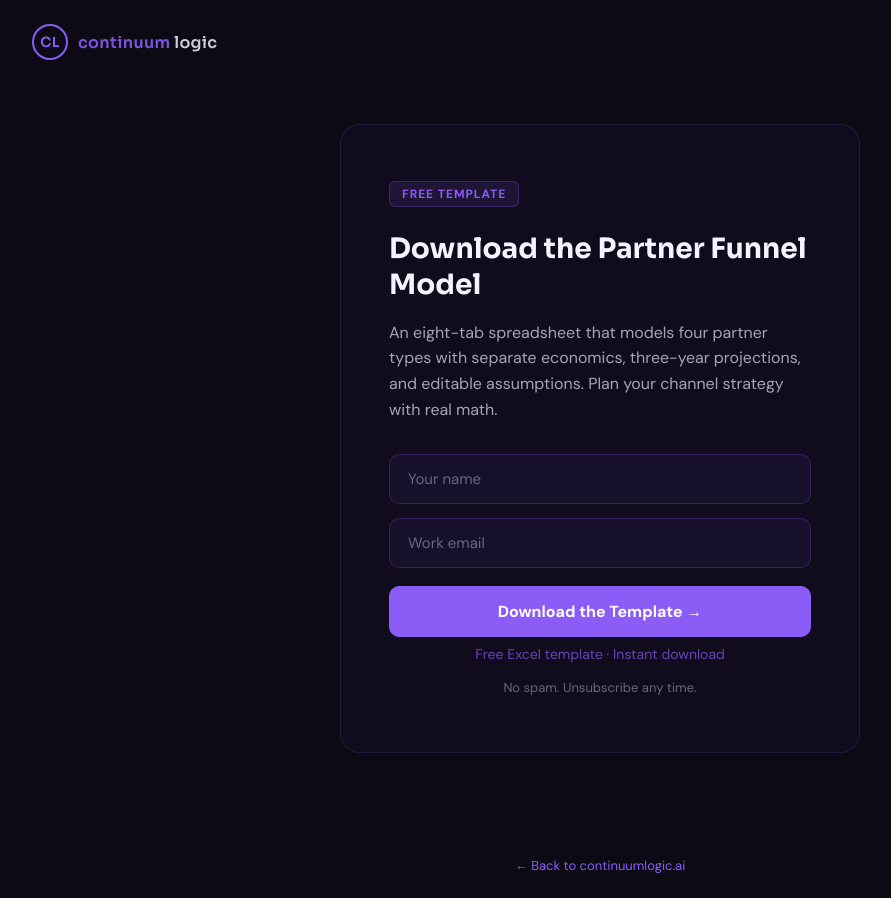
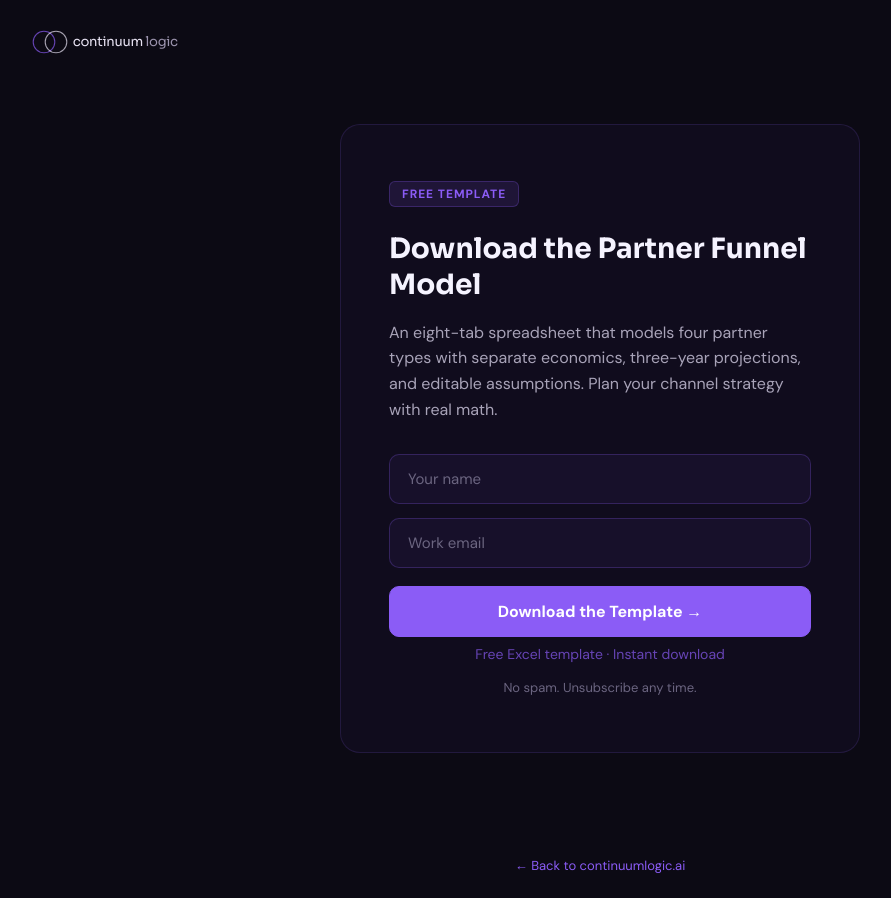
Before and after one commit to kpronek/continuumlogic-downloads, a website: page public/partner-funnel-model/index.html in a window 1280 px wide. Shown: the whole page, without its empty margins (40-931 px from the left). Drawn offline with Linux system fonts and the light colour scheme.

Commit message:
Replace placeholder logo with official ContinuumLogic SVG logo

```diff
--- a/public/partner-funnel-model/index.html
+++ b/public/partner-funnel-model/index.html
@@ -192,8 +192,13 @@
 <body>
   <header>
     <a href="https://www.continuumlogic.ai">
-      <div class="logo-mark">CL</div>
-      <span class="brand-name"><span>continuum</span> logic</span>
+      <svg xmlns="http://www.w3.org/2000/svg" viewBox="0 0 340 60" fill="none" height="36">
+        <circle cx="20" cy="30" r="18" stroke="#8B5CF6" stroke-width="1.8" fill="none" opacity="0.7"/>
+        <circle cx="40" cy="30" r="18" stroke="#E8E3F3" stroke-width="1.8" fill="none" opacity="0.7"/>
+        <text x="68" y="37" font-family="Sora, sans-serif" font-size="22" letter-spacing="-0.5">
+          <tspan font-weight="500" fill="#E8E3F3">continuum</tspan><tspan font-weight="300" fill="#9B93AD"> logic</tspan>
+        </text>
+      </svg>
     </a>
   </header>
 
```
